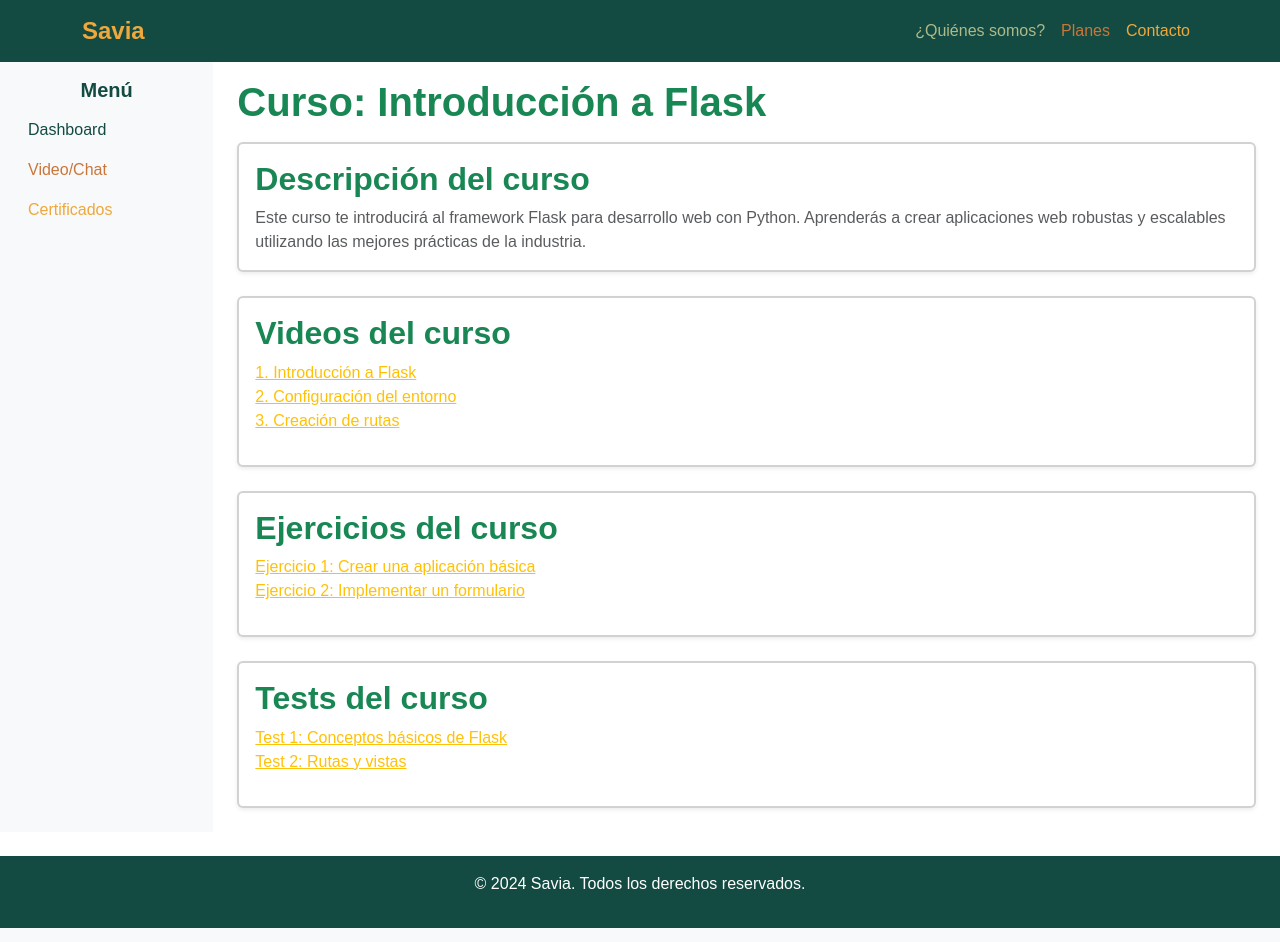
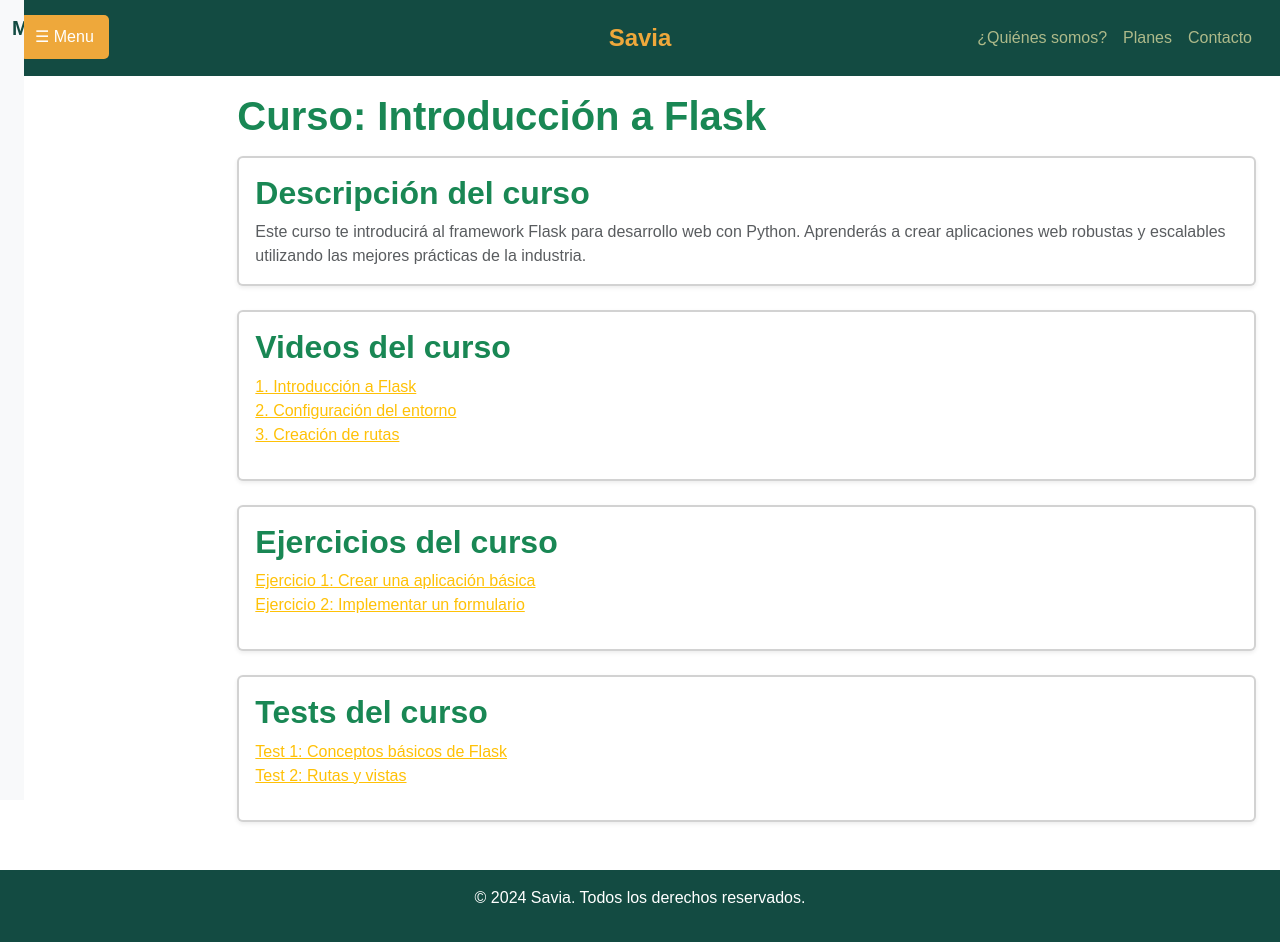
Before and after one commit to PatricioVargasR/Zavia_project, a Flask app: page /curso/1 in a window 1280 px wide. Run offline with Flask 3, Linux system fonts and the light colour scheme; a user stored in the database is signed in.

Commit message:
UPDATE-base

```diff
--- a/templates/base.html
+++ b/templates/base.html
@@ -6,31 +6,133 @@
     <title>Plataforma Educativa</title>
     <link href="https://cdn.jsdelivr.net/npm/bootstrap@5.3.0/dist/css/bootstrap.min.css" rel="stylesheet">
     <link rel="stylesheet" href="{{ url_for('static', filename='css/styles.css') }}">
+    <style>
+        /* Estilos para la barra lateral */
+        .sidebar {
+            height: 100%;
+            width: 0;
+            position: fixed;
+            top: 0;
+            left: 0;
+            background-color: #134B42;
+            overflow-x: hidden;
+            transition: 0.3s;
+            padding-top: 60px;
+            z-index: 1001;
+        }
+
+        .sidebar a {
+            padding: 10px 15px;
+            text-decoration: none;
+            font-size: 1.2rem;
+            color: white;
+            display: block;
+            transition: 0.3s;
+        }
+
+        .sidebar a:hover {
+            background-color: #EEA83B;
+        }
+
+        .sidebar .closebtn {
+            position: absolute;
+            top: 10px;
+            right: 20px;
+            font-size: 2rem;
+            cursor: pointer;
+        }
+
+        /* Botón de apertura del menú */
+        .openbtn {
+            font-size: 1rem;
+            cursor: pointer;
+            background-color: #EEA83B;
+            color: white;
+            border: none;
+            padding: 10px 15px;
+            border-radius: 5px;
+            position: fixed;
+            left: 20px;
+            top: 15px;
+            z-index: 1000;
+        }
+
+        .openbtn:hover {
+            background-color: #CA763B;
+        }
+
+        /* Encabezado */
+        header {
+            background-color: #134B42;
+            padding: 30px 0;
+            position: relative;
+        }
+
+        .navbar-brand {
+            color: #EEA83B;
+            font-weight: bold;
+            font-size: 1.5rem;
+            text-align: center;
+            position: absolute;
+            left: 50%;
+            transform: translateX(-50%);
+        }
+
+        /* Ajuste para alinear los enlaces a la derecha */
+        .navbar-nav {
+            position: absolute; /* Posiciona los elementos de la lista de manera absoluta */
+            right: 20px; /* Ajusta el espacio desde el borde derecho */
+            top: 50%; /* Centra verticalmente con respecto al contenedor */
+            transform: translateY(-50%); /* Ajusta la posición vertical */
+        }
+
+        .navbar-nav .nav-link {
+            color: #AEBA8A;
+            font-size: 1rem;
+            padding: 0 10px; /* Espacio entre enlaces */
+        }
+
+        .navbar-nav .nav-link:hover {
+            color: #CA763B;
+        }
+    </style>
 </head>
 <body>
-    <header style="background-color: #134B42;">
+    <!-- Botón para abrir la barra lateral -->
+    <button class="openbtn" onclick="openSidebar()">☰ Menu</button>
+
+    <!-- Barra lateral -->
+    <div id="sidebar" class="sidebar">
+        <a href="javascript:void(0)" class="closebtn" onclick="closeSidebar()">×</a>
+        <a href="#">Alumnos</a>
+        <a href="#">Materias</a>
+    </div>
+
+    <header>
         <nav class="navbar navbar-expand-lg navbar-dark">
             <div class="container">
-                <a class="navbar-brand" href="/" style="color: #EEA83B; font-weight: bold;">Savia</a>
+                <!-- Título centrado -->
+                <a class="navbar-brand" href="/">Savia</a>
                 <button class="navbar-toggler" type="button" data-bs-toggle="collapse" data-bs-target="#navbarNav" aria-controls="navbarNav" aria-expanded="false" aria-label="Toggle navigation">
                     <span class="navbar-toggler-icon"></span>
                 </button>
                 <div class="collapse navbar-collapse" id="navbarNav">
-                    <ul class="navbar-nav ms-auto">
+                    <ul class="navbar-nav">
                         <li class="nav-item">
-                            <a class="nav-link" href="#about" style="color: #AEBA8A;">¿Quiénes somos?</a>
+                            <a class="nav-link" href="#about">¿Quiénes somos?</a>
                         </li>
                         <li class="nav-item">
-                            <a class="nav-link" href="#plans" style="color: #CA763B;">Planes</a>
+                            <a class="nav-link" href="#plans">Planes</a>
                         </li>
                         <li class="nav-item">
-                            <a class="nav-link" href="#contact" style="color: #EEA83B;">Contacto</a>
+                            <a class="nav-link" href="#contact">Contacto</a>
                         </li>
                     </ul>
                 </div>
             </div>
         </nav>
     </header>
+
     <main>
         {% block content %}{% endblock %}
     </main>
@@ -38,5 +140,14 @@
         <p>&copy; 2024 Savia. Todos los derechos reservados.</p>
     </footer>
     <script src="https://cdn.jsdelivr.net/npm/bootstrap@5.3.0/dist/js/bootstrap.bundle.min.js"></script>
+    <script>
+        function openSidebar() {
+            document.getElementById("sidebar").style.width = "250px";
+        }
+
+        function closeSidebar() {
+            document.getElementById("sidebar").style.width = "0";
+        }
+    </script>
 </body>
 </html>
```
